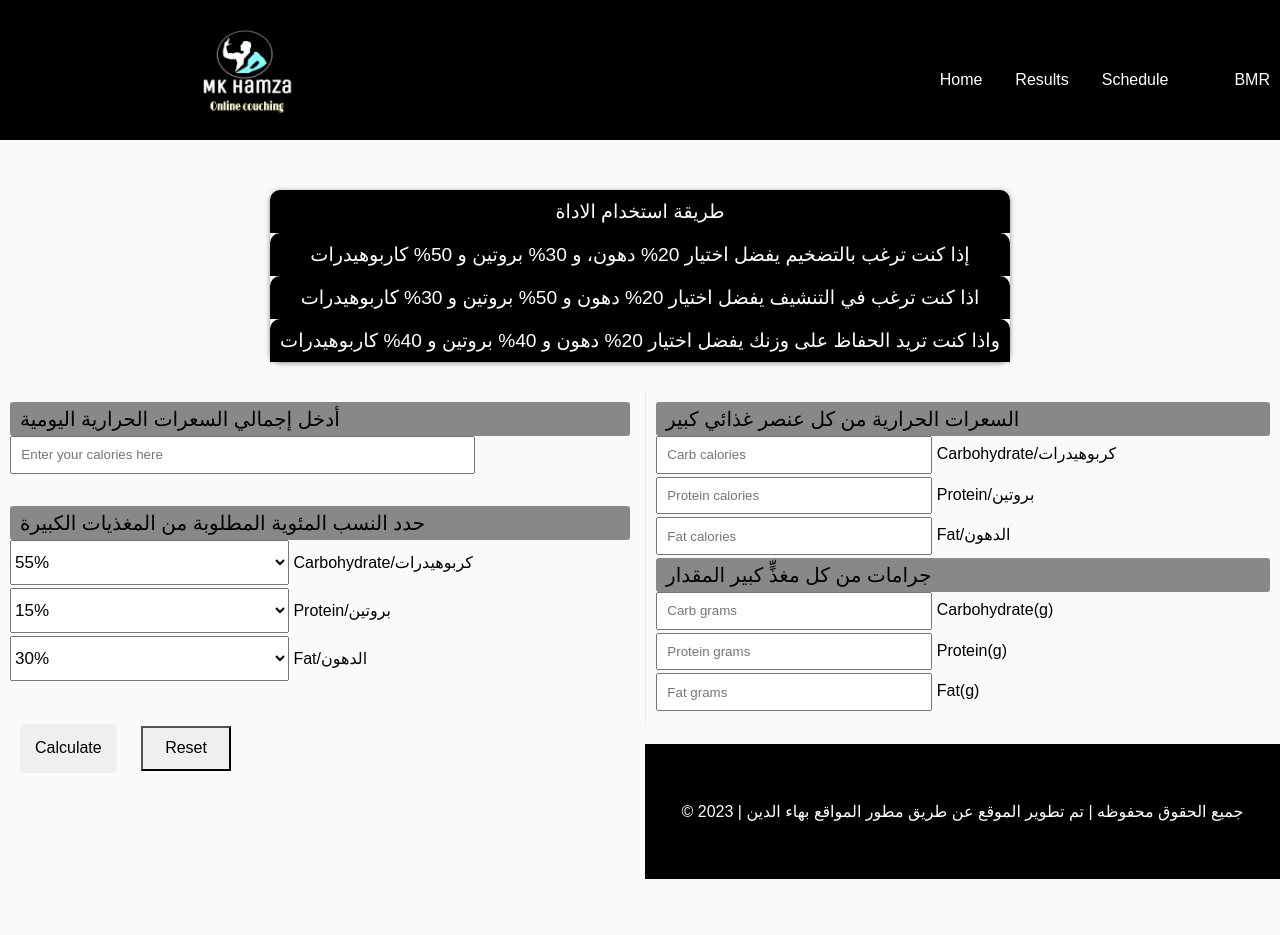
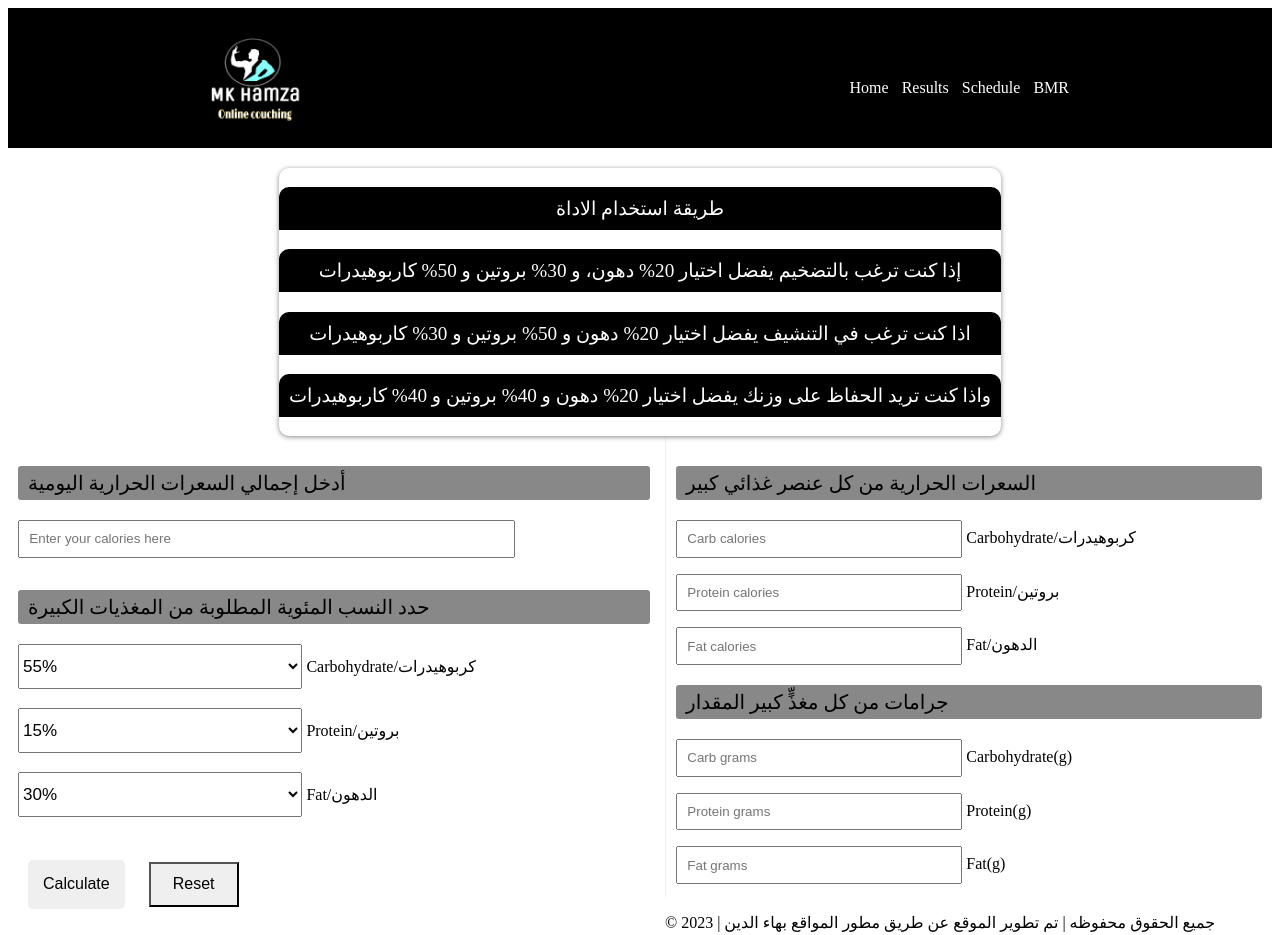
Before and after one commit to web4youse/MK-, a plain HTML site: page pages/bmr.html in a window 1280 px wide. Before the commit the page ends 879 px from the top, so only its background shows below. Drawn offline with Linux system fonts and the light colour scheme; files that its build step writes are made by us from their sources; a script that the page names is missing.

Commit message:
Update bmr.html

```diff
--- a/pages/bmr.html
+++ b/pages/bmr.html
@@ -1,8 +1,7 @@
 <!DOCTYPE html>
 <html lang="en-US">
 <head>
-  <link rel="stylesheet" href="../index.css">
-  <link rel="stylesheet" href="../contact.css">
+
     <meta charset="UTF-8">
     <meta http-equiv="X-UA-Compatible" content="IE=edge">
     <meta name="viewport" content="width=device-width, initial-scale=1.0">
@@ -19,8 +18,9 @@
           <li><a href="../index.html">Home</a></li>
           <li><a href="services.html">Results</a></li>
           <li><a href="contact.html">Schedule</a></li>
+            <li><a href="bmro.html">BMR</a></li>
           <li><a href="bmr.html"></a></li>
-            <li><a href="bmro.html">BMR</a></li>
+
 
 
       </ul>
@@ -180,56 +180,6 @@
 
                                 <style>
 
-     .header-menu {
-      height: 100px;
-      display: flex;
-      flex-direction: row;
-      justify-content: flex-start;
-      align-items: center;
-      margin: 0;
-      padding: 0;
-    }
-
-    .list-itens {
-      display: flex;
-      list-style: none;
-      gap: 13px;
-      justify-content: center;
-      margin: 0;
-      padding: 0;
-    }
-
-    .list-itens a {
-      text-decoration: none;
-      color: white;
-      padding: 10px;
-    }
-
-    .list-itens a:hover {
-      color: #fccd14;
-      transition: 0.3s all;
-    }
-
-    .list-itens li {
-      transition: transform .2s ease-in;
-    }
-
-    .list-itens li:hover {
-      transform: scale(1);
-    }
-
-    @media (max-width: 767px) {
-      .header-menu {
-        flex-wrap: wrap;
-        justify-content: center;
-        padding-right: 0;
-      }
-      .list-itens {
-        gap: 8px;
-      }
-    }
-
-
 
 
                                 }
@@ -266,6 +216,53 @@
                                             border: 0;
                                             border-bottom: 1px solid #eee;
                                         }
+                                    }
+
+                                    header{
+                                        display:flex;
+                                        justify-content: space-between;
+                                        width: 100%;
+                                        background: #000000;
+                                        padding-top: 30px;
+                                        padding-bottom: 10px;
+                                    }
+
+                                    .logo img{
+                                        width:150px;
+                                        margin-left: 170px;
+                                    }
+
+                                    .header-menu {
+                                        height:100px;
+                                        display: flex;
+                                        flex-direction: row;
+                                        justify-content: space-around;
+                                        align-items: center;
+                                        padding-right:190px;
+                                    }
+
+                                    .list-itens{
+                                        display:flex;
+                                        list-style: none;
+                                        gap: 13px;
+                                    }
+
+                                    .list-itens a{
+                                        text-decoration: none;
+                                        color: white;
+                                    }
+
+                                    .list-itens a:hover{
+                                        color:#fccd14;
+                                        transition: 0.3s all;
+                                    }
+
+                                    .list-itens li{
+                                    transition: transform .2s ease-in;
+                                    }
+
+                                    .list-itens li:hover{
+                                        transform:scale(1);
                                     }
 
                                     #calculator-h3 {
@@ -402,6 +399,10 @@
                                         ::placeholder {
                                             font-size: 15px;
                                         }
+
+
+
+                                        }
                                     }
                                   </style>
                                 </body>
```
